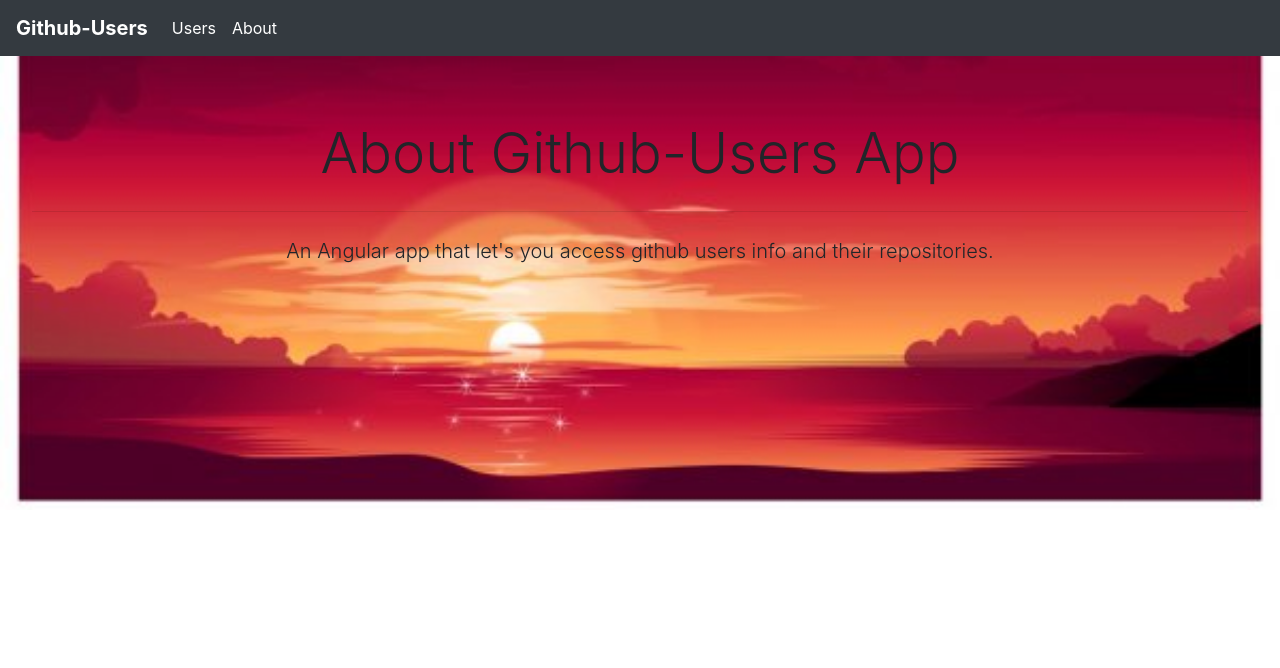
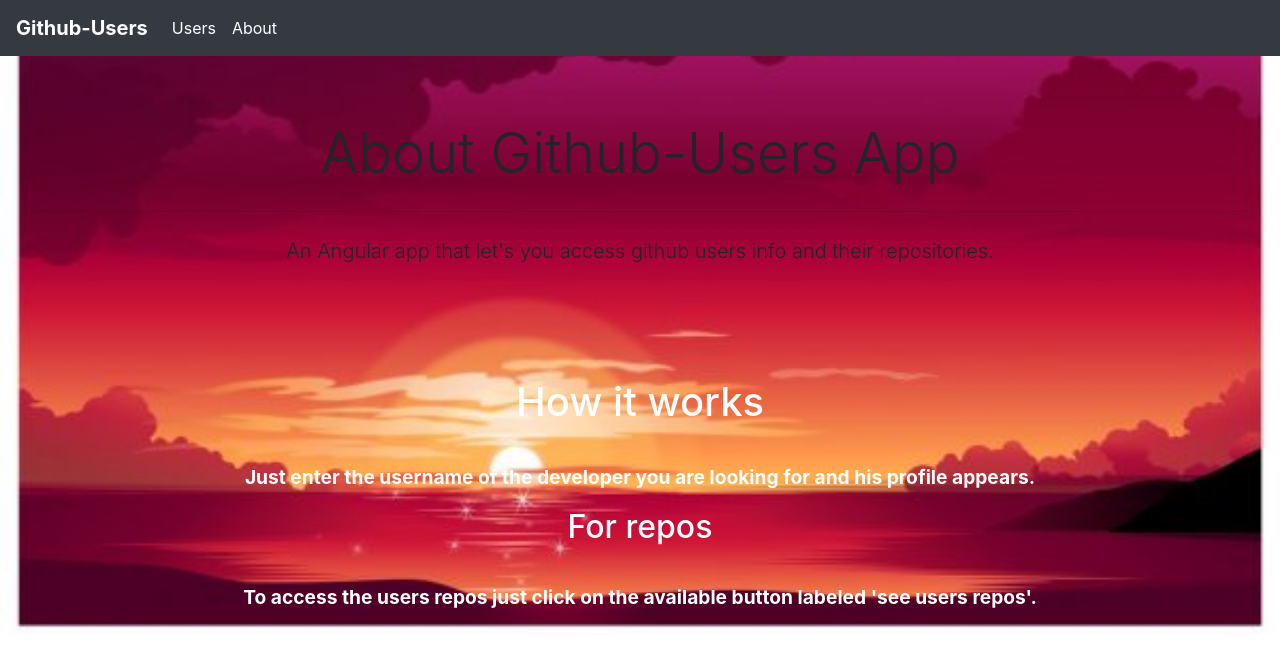
Before and after one commit to Samfan01/Github-users, an Angular app: page /about in a window 1280 px wide. Shown: the top 668 px of the page. Built offline with nearby package versions, Linux system fonts and the light colour scheme.

Commit message:
added more info on the about page

```diff
--- a/src/app/about/about.component.css
+++ b/src/app/about/about.component.css
@@ -2,3 +2,9 @@
     background-color:transparent;
 
 }
+#info{
+    text-align: center;
+    color: white;
+    font-size: larger;
+    font-weight: bolder;
+}
--- a/src/app/about/about.component.html
+++ b/src/app/about/about.component.html
@@ -3,3 +3,20 @@
     <hr class="my-4">
     <p class="lead text-center">An Angular app that let's you access github users info and their repositories.</p>
   </div>
+<div class="row">
+    <div class="col-md-12" id="info">
+    <h1>How it works</h1>
+    <br>
+    <p>Just enter the username of the developer you are looking for and
+        his profile appears.
+    </p>
+    <h2>For repos</h2>
+    <br>
+    <p>To access the users repos just click on the available button
+        labeled 'see users repos'.
+    </p>
+
+    </div>
+
+
+</div>
```
